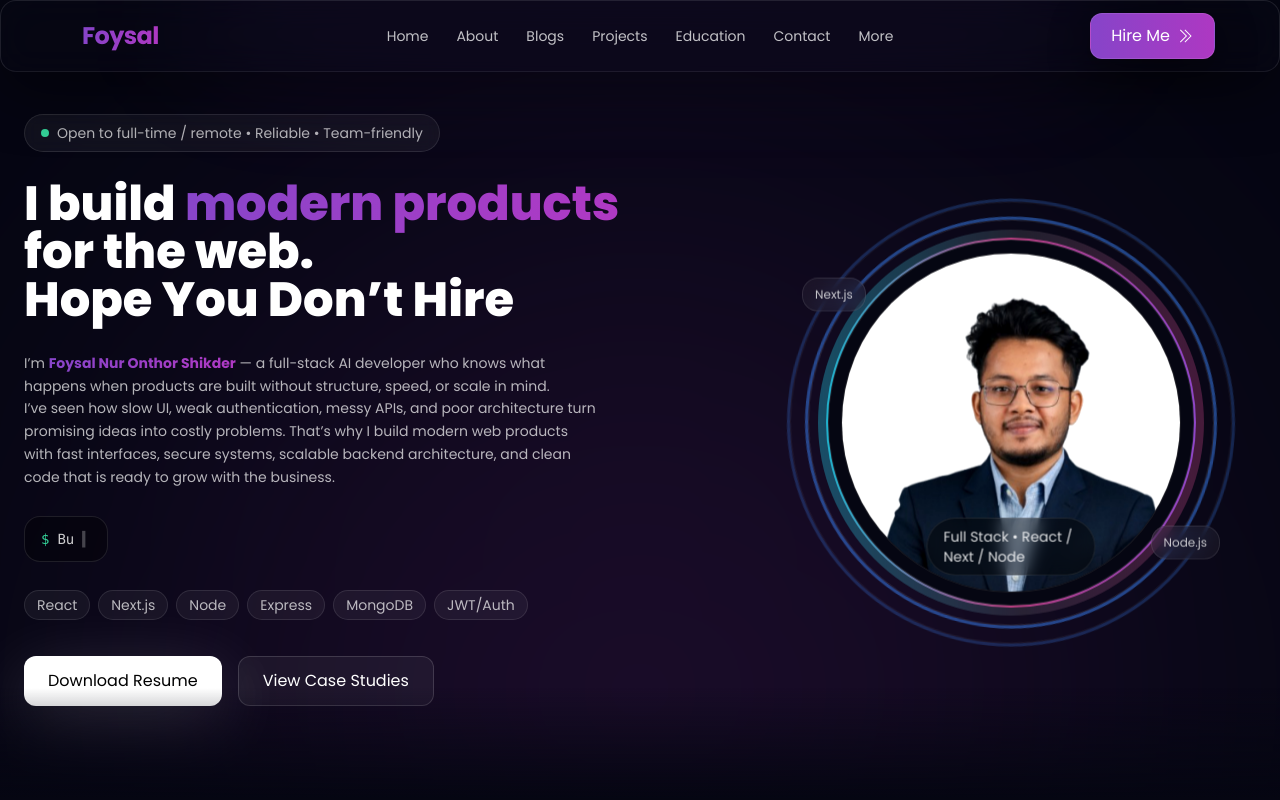
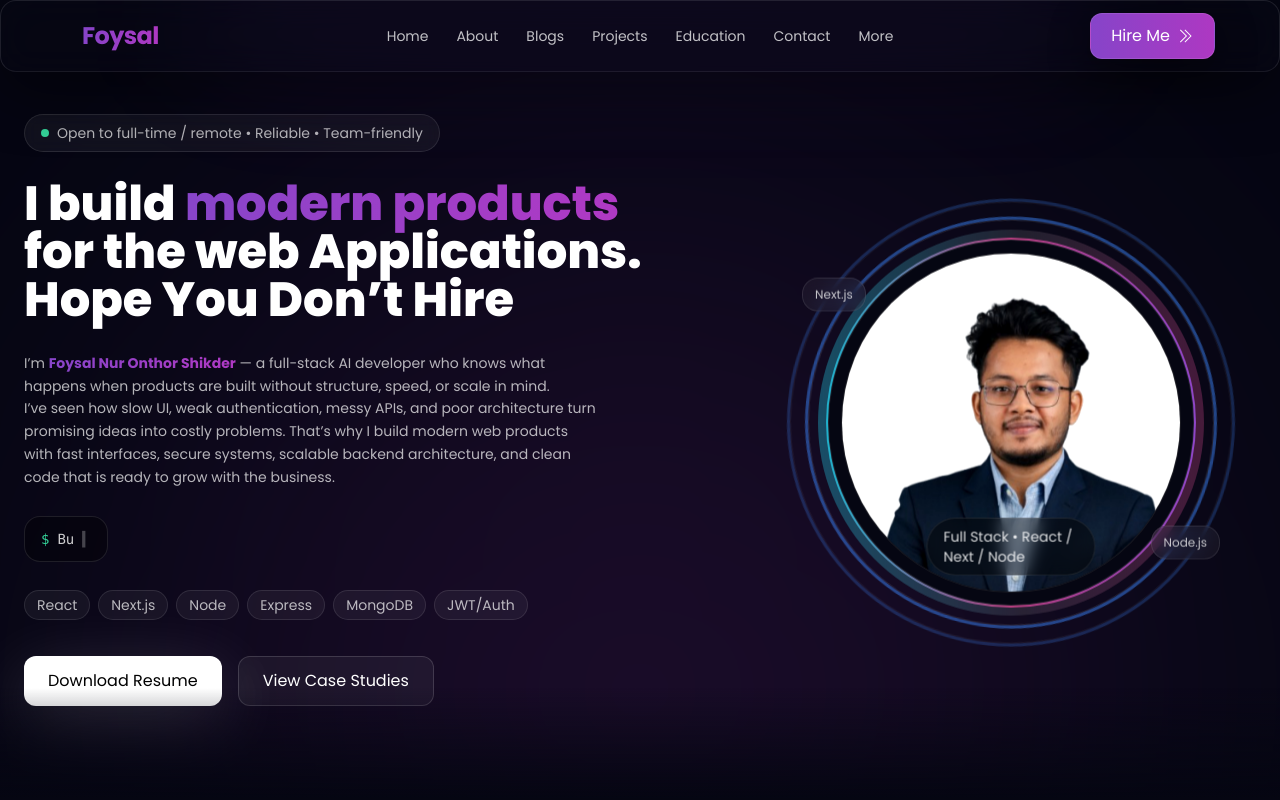
Before and after one commit to Foysal79/protfolio, a React (Vite) app: page / in a window 1280 px wide. Shown: the top 800 px of the page. Built offline with nearby package versions, Linux system fonts and the light colour scheme.

Commit message:
Update Banner.jsx

```diff
--- a/src/Pages/Banner/Banner.jsx
+++ b/src/Pages/Banner/Banner.jsx
@@ -1114,7 +1114,7 @@ const Banner = () => {
                   modern products
                 </span>
                 <br />
-                for the web.
+                for the web Applications.
                 <br />
                 <h3>Hope You Don’t Hire</h3>
               </h1>
```
